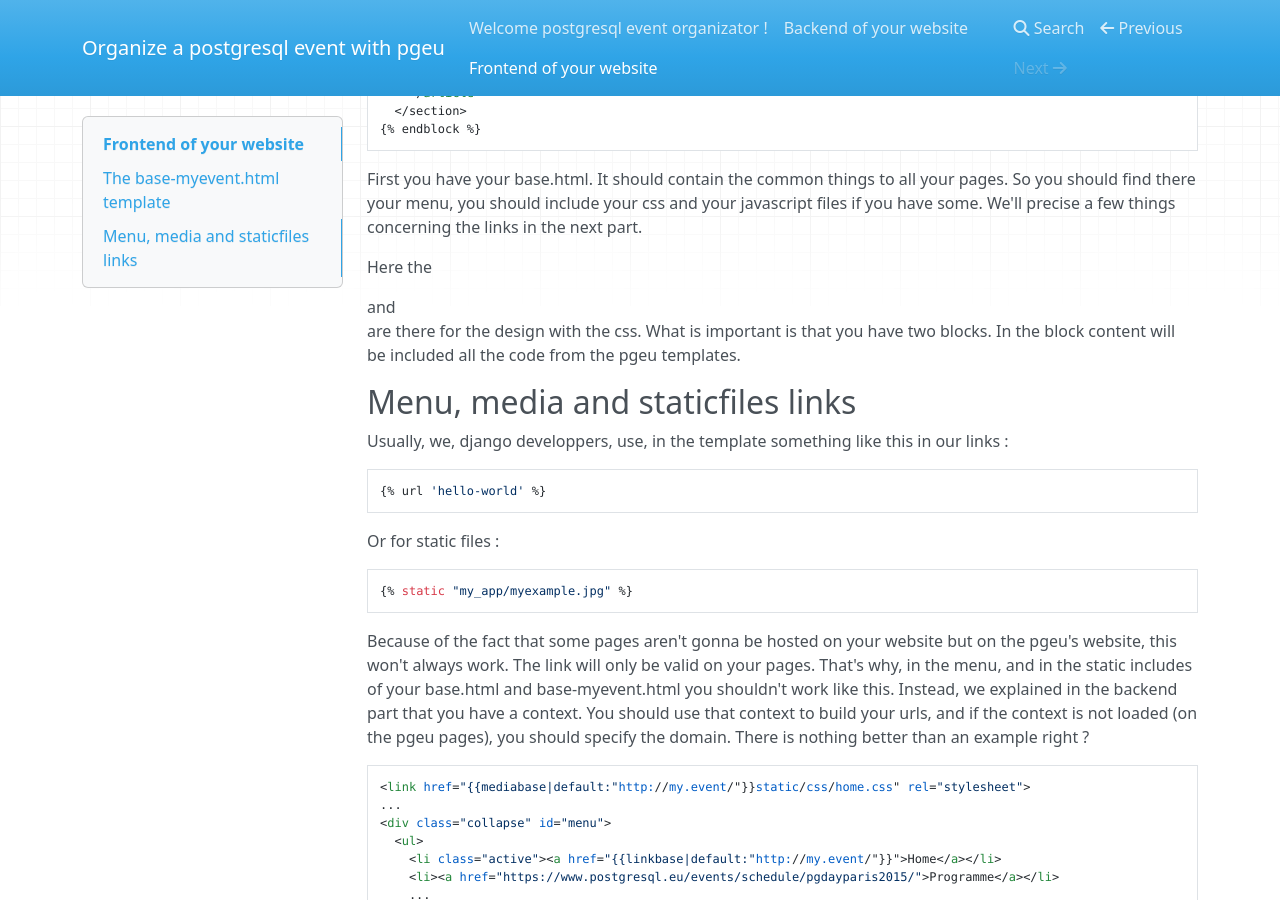
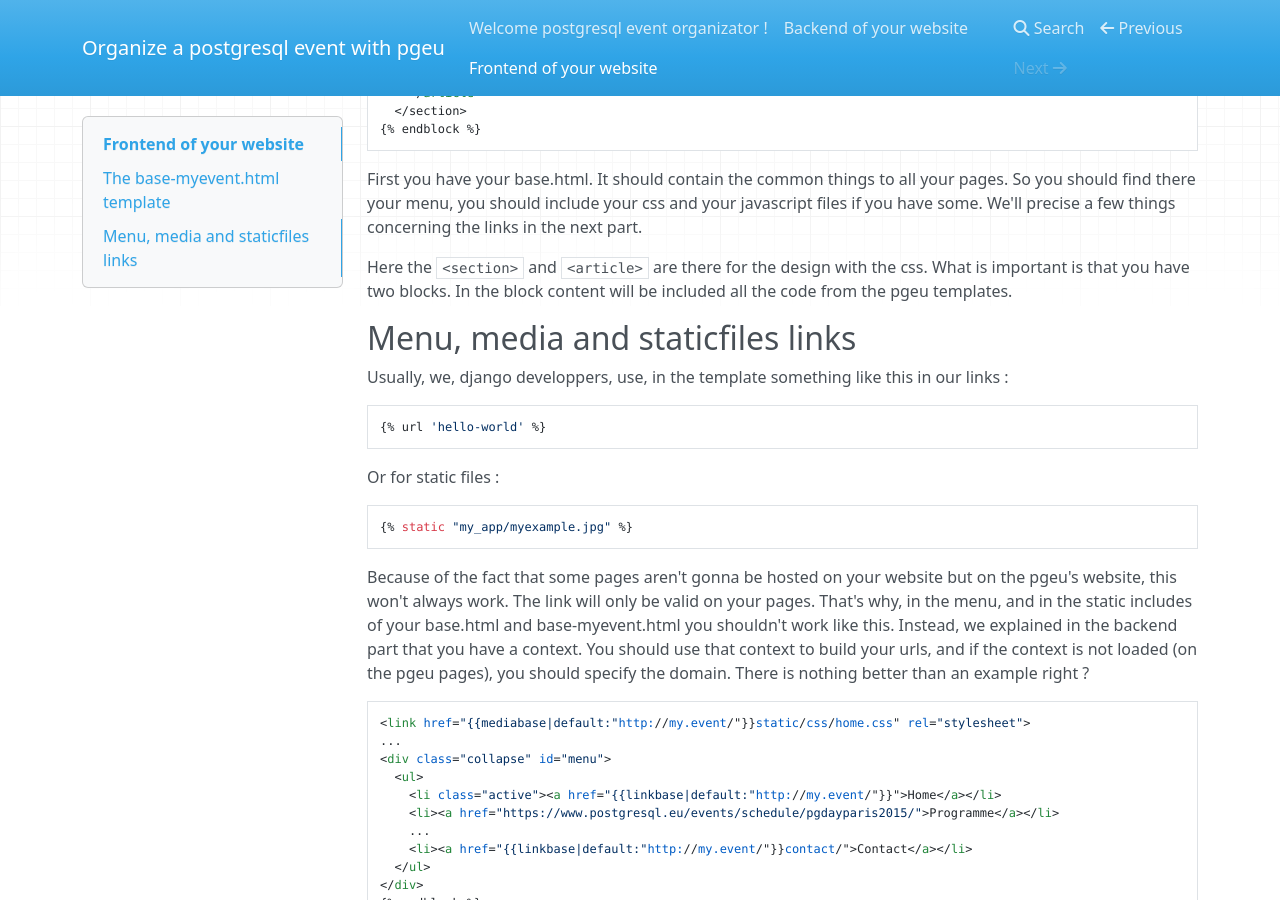
Before and after one commit to louiseGrandjonc/pgdayparis, an MkDocs documentation site: the page built from docs/docs/frontend.md, in a window 1280 px wide and 900 px high, scrolled down 472 px. Built offline with MkDocs 1.6.1, drawn with Linux system fonts in a browser that asks for light colours; nearby versions of some CDN libraries.

Commit message:
Fix sentence...

````diff
--- a/docs/docs/frontend.md
+++ b/docs/docs/frontend.md
@@ -24,7 +24,7 @@ This is completly essential ! It's this template that pgeu will use to include t
 
 First you have your base.html. It should contain the common things to all your pages. So you should find there your menu, you should include your css and your javascript files if you have some. We'll precise a few things concerning the links in the next part.
 
-Here the <section> and <article> are there for the design with the css. What is important is that you have two blocks. In the block content will be included all the code from the pgeu templates.
+Here the ```<section>``` and ```<article>``` are there for the design with the css. What is important is that you have two blocks. In the block content will be included all the code from the pgeu templates.
 
 ## Menu, media and staticfiles links
 
````
